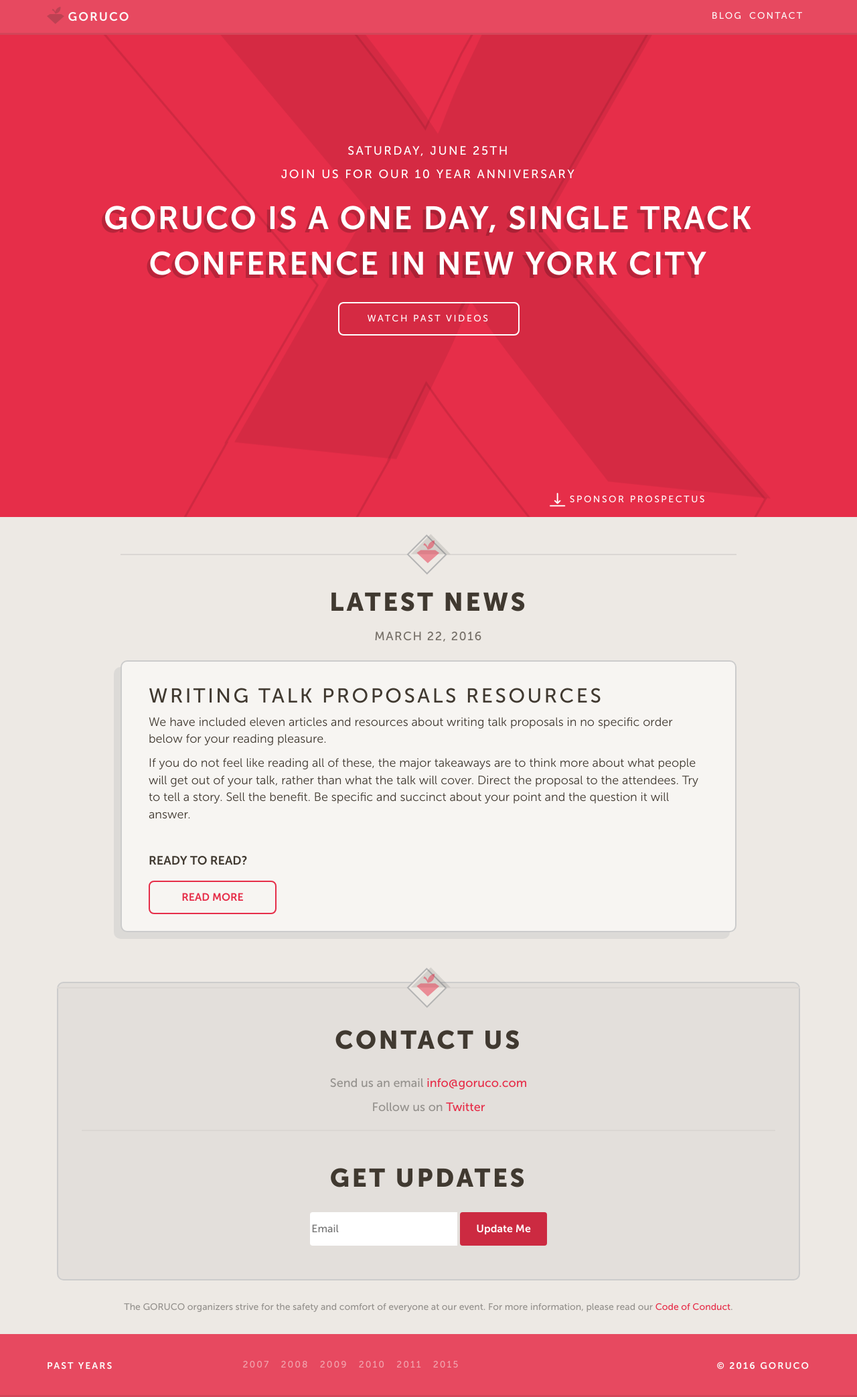
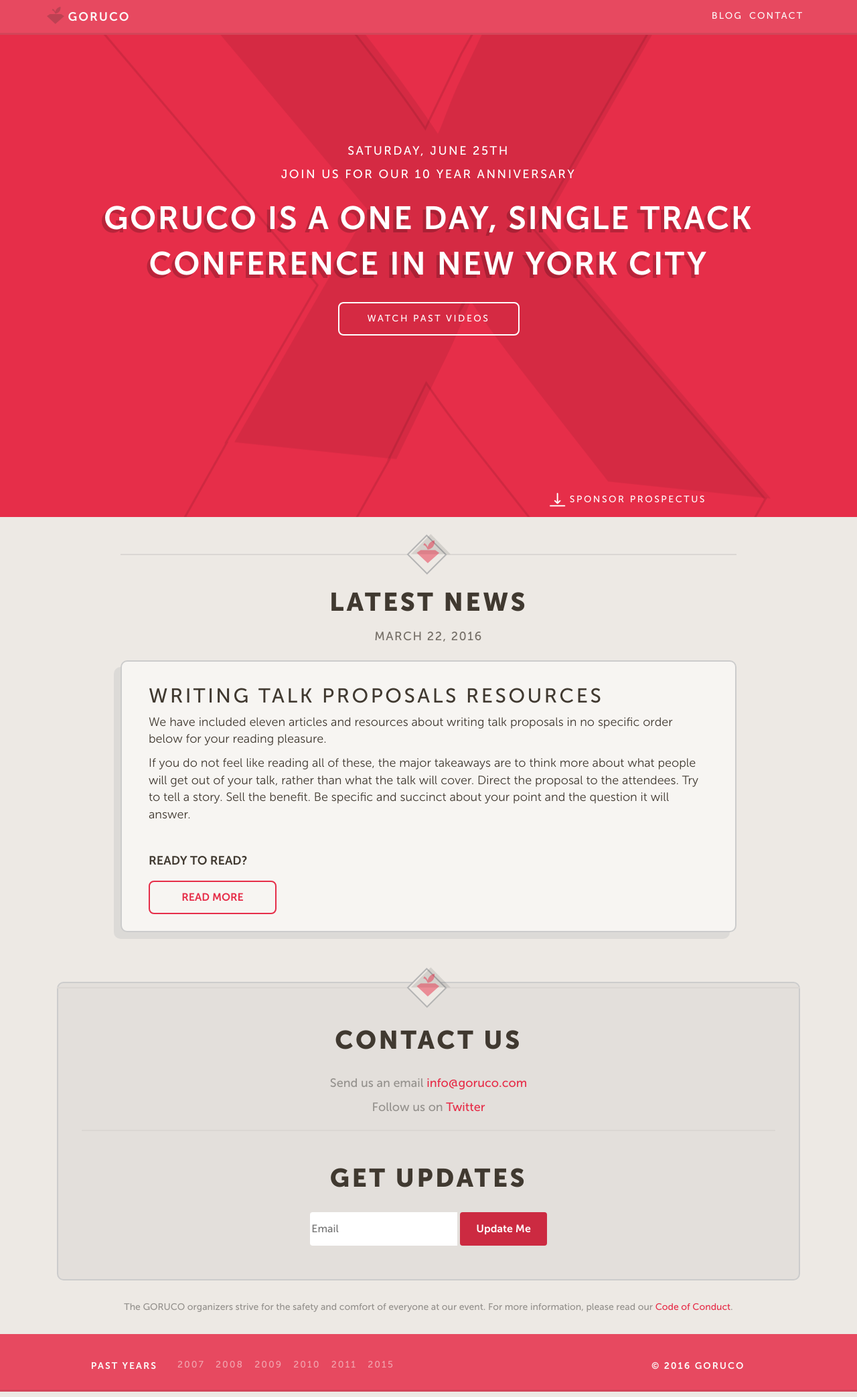
Before and after one commit to goruco/goruco2016, a Jekyll site: the page built from index.html, in a window 1280 px wide. Shown: the whole page at 67% size. Built offline with Jekyll 4.4.1, drawn with Linux system fonts in a browser that asks for light colours.

Commit message:
bug(footer): finishing styling closes #10

```diff
--- a/_includes/footer.html
+++ b/_includes/footer.html
@@ -15,10 +15,9 @@
   <div class='footer'>
     <div class='container '>
       <div class='row'>
-        <div class='col-sm-3'>
+        <div class='col-sm-2 copywrite'>
           <h5>Past Years</h5>
         </div>
-
         <div class='col-sm-6'>
           <div class='nav-links'>
             <a href="http://2007.goruco.com">2007</a>
--- a/_sass/_header_footer.scss
+++ b/_sass/_header_footer.scss
@@ -62,8 +62,18 @@
 }
 
 .footer {
-  height: 100%;
+  height: 86px;
   padding: 30px 0 25px 0;
+  opacity: .85;
+  letter-spacing: 2px;
+  @include sm-screen {
+    height: 100%;
+  }
+
+  @include xs-screen {
+    height: 100%;
+  }
+
 
   .copywrite {
     display: flex;
```
